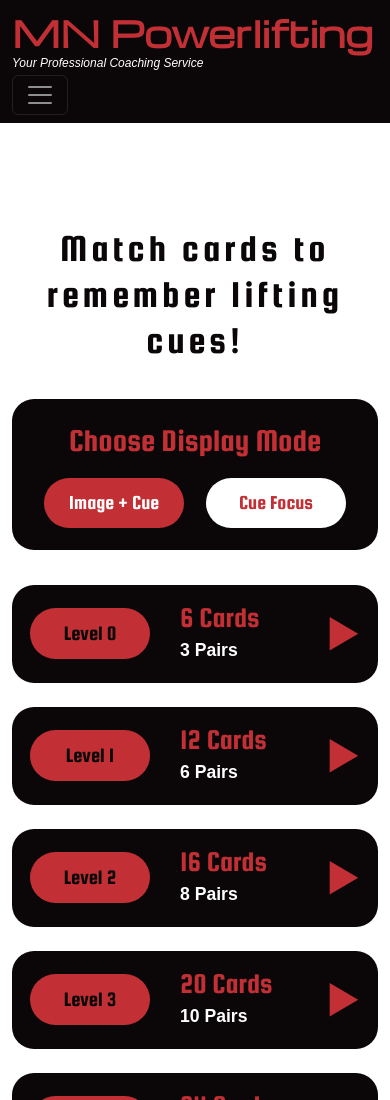
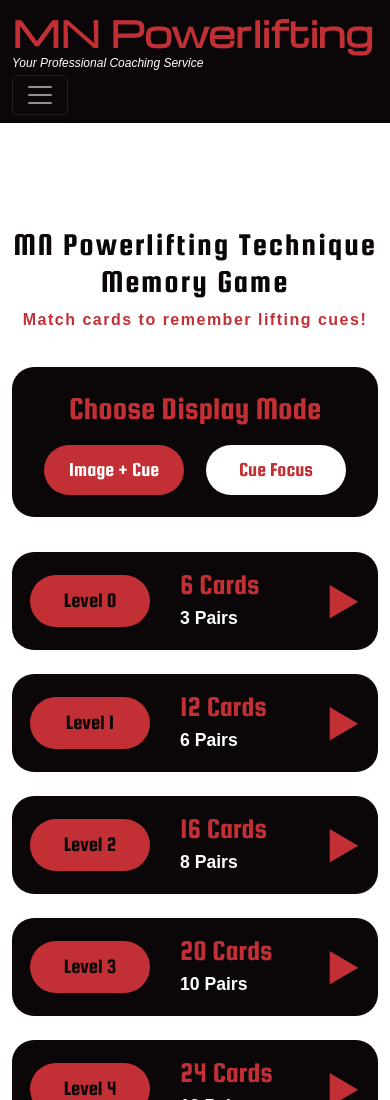
Before and after one commit to Ziye-Zhou/SEG3125_Project, a plain HTML site: page jeu.html in a window 390 px wide. Shown: the top 1100 px of the page. Drawn offline with nearby package versions, Linux system fonts and the light colour scheme; a web font is replaced by a local one.

Commit message:
Update Memory Game Title

```diff
--- a/css/jeu.css
+++ b/css/jeu.css
@@ -77,12 +77,25 @@
     background-color: #ffffff;
 }
 
-.memory-main-title {
+.memory-main-title,
+.game-title {
     color: #0b0708;
     font-family: "Squada One", sans-serif;
-    font-size: 3.5rem;
+    font-size: 2.8rem;
     text-align: center;
-    letter-spacing: 4px;
+    letter-spacing: 2px;
+    margin-bottom: 8px;
+    line-height: 1.15;
+}
+
+.memory-subtitle,
+.game-subtitle {
+    color: #c23035;
+    font-family: "Source Sans Pro", sans-serif;
+    font-size: 1.2rem;
+    font-weight: 800;
+    text-align: center;
+    letter-spacing: 1.5px;
     margin-bottom: 35px;
 }
 
@@ -246,14 +259,6 @@
     display: flex;
     gap: 22px;
     flex-wrap: wrap;
-}
-
-.game-title {
-    color: #0b0708;
-    font-family: "Michroma", sans-serif;
-    font-size: 2rem;
-    text-align: center;
-    margin-bottom: 15px;
 }
 
 .feedback-text {
@@ -552,8 +557,14 @@
 
 /*********** Responsive ***********/
 @media (max-width: 768px) {
-    .memory-main-title {
-        font-size: 2.4rem;
+    .memory-main-title,
+    .game-title {
+        font-size: 2rem;
+    }
+
+    .memory-subtitle,
+    .game-subtitle {
+        font-size: 1rem;
     }
 
     .game-option-box {
--- a/js/jeu.js
+++ b/js/jeu.js
@@ -177,6 +177,10 @@
             e("div", { className: "container" },
 
                 e("h1", { className: "memory-main-title" },
+                    "MN Powerlifting Technique Memory Game"
+                ),
+
+                e("p", { className: "memory-subtitle" },
                     "Match cards to remember lifting cues!"
                 ),
 
@@ -250,7 +254,11 @@
                 )
             ),
 
-            e("h1", { className: "game-title" }, "SBD Technique Memory Game"),
+            e("h1", { className: "game-title" }, "MN Powerlifting Technique Memory Game"),
+
+            e("p", { className: "game-subtitle" },
+                "Match cards to remember lifting cues!"
+            ),
 
             e("p", { className: "feedback-text" }, feedback),
 
```
